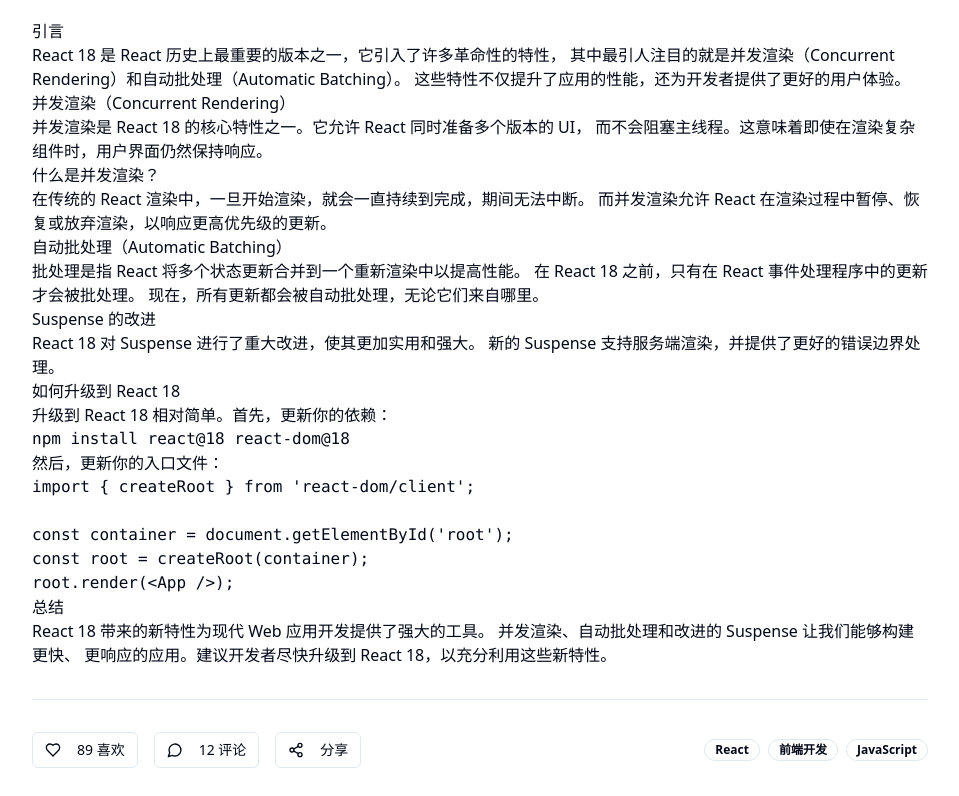
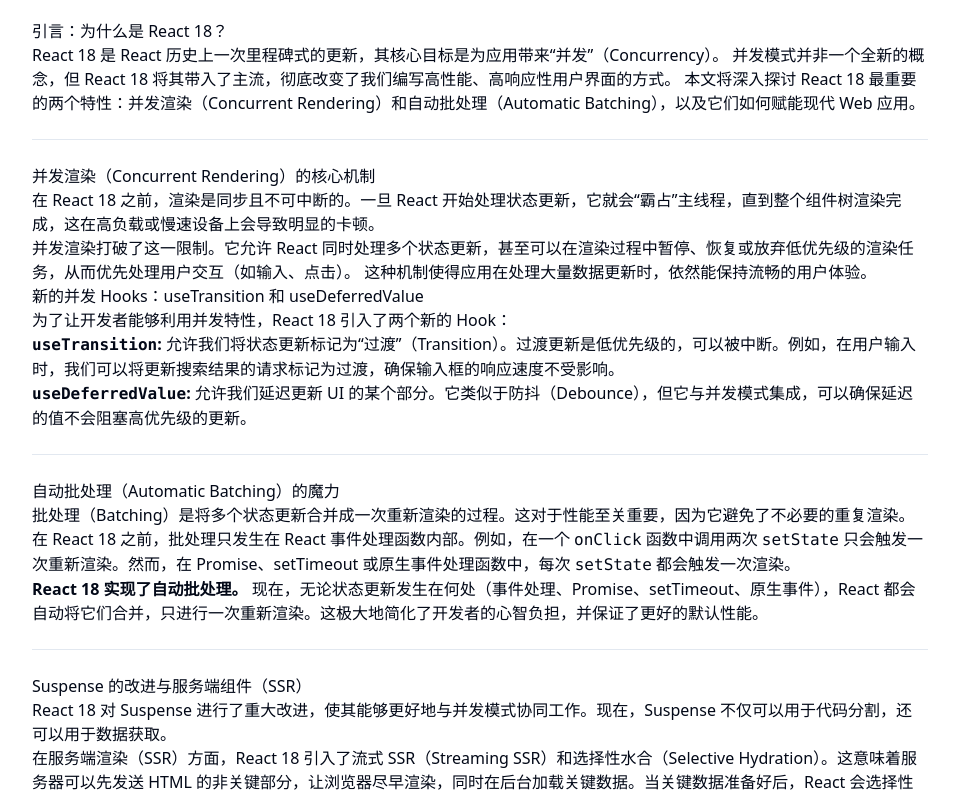
Before and after one commit to abcdqwerxsa/dyad_blog, a React (Vite) app: page /posts/1 in a window 1280 px wide. Shown: the part 820-1616 px from the top of the page, without its empty margins (160-1119 px from the left). Built offline with nearby package versions, Linux system fonts and the light colour scheme.

Commit message:
[dyad] 为文章详情页添加了详细的技术内容 - wrote 1 file(s)

```diff
--- a/src/pages/PostDetail.tsx
+++ b/src/pages/PostDetail.tsx
@@ -92,60 +92,65 @@ const PostDetail = () => {
 
           {/* Article Content */}
           <div className="prose prose-lg max-w-none mb-8">
-            <h2>引言</h2>
+            <h2>引言：为什么是 React 18？</h2>
             <p>
-              React 18 是 React 历史上最重要的版本之一，它引入了许多革命性的特性，
-              其中最引人注目的就是并发渲染（Concurrent Rendering）和自动批处理（Automatic Batching）。
-              这些特性不仅提升了应用的性能，还为开发者提供了更好的用户体验。
+              React 18 是 React 历史上一次里程碑式的更新，其核心目标是为应用带来“并发”（Concurrency）。
+              并发模式并非一个全新的概念，但 React 18 将其带入了主流，彻底改变了我们编写高性能、高响应性用户界面的方式。
+              本文将深入探讨 React 18 最重要的两个特性：并发渲染（Concurrent Rendering）和自动批处理（Automatic Batching），以及它们如何赋能现代 Web 应用。
             </p>
 
-            <h2>并发渲染（Concurrent Rendering）</h2>
+            <Separator className="my-6" />
+
+            <h2>并发渲染（Concurrent Rendering）的核心机制</h2>
             <p>
-              并发渲染是 React 18 的核心特性之一。它允许 React 同时准备多个版本的 UI，
-              而不会阻塞主线程。这意味着即使在渲染复杂组件时，用户界面仍然保持响应。
+              在 React 18 之前，渲染是同步且不可中断的。一旦 React 开始处理状态更新，它就会“霸占”主线程，直到整个组件树渲染完成，这在高负载或慢速设备上会导致明显的卡顿。
+            </p>
+            <p>
+              并发渲染打破了这一限制。它允许 React 同时处理多个状态更新，甚至可以在渲染过程中暂停、恢复或放弃低优先级的渲染任务，从而优先处理用户交互（如输入、点击）。
+              这种机制使得应用在处理大量数据更新时，依然能保持流畅的用户体验。
             </p>
 
-            <h3>什么是并发渲染？</h3>
+            <h3>新的并发 Hooks：useTransition 和 useDeferredValue</h3>
             <p>
-              在传统的 React 渲染中，一旦开始渲染，就会一直持续到完成，期间无法中断。
-              而并发渲染允许 React 在渲染过程中暂停、恢复或放弃渲染，以响应更高优先级的更新。
+              为了让开发者能够利用并发特性，React 18 引入了两个新的 Hook：
+            </p>
+            <ul>
+              <li>
+                <strong><code>useTransition</code>:</strong> 允许我们将状态更新标记为“过渡”（Transition）。过渡更新是低优先级的，可以被中断。例如，在用户输入时，我们可以将更新搜索结果的请求标记为过渡，确保输入框的响应速度不受影响。
+              </li>
+              <li>
+                <strong><code>useDeferredValue</code>:</strong> 允许我们延迟更新 UI 的某个部分。它类似于防抖（Debounce），但它与并发模式集成，可以确保延迟的值不会阻塞高优先级的更新。
+              </li>
+            </ul>
+
+            <Separator className="my-6" />
+
+            <h2>自动批处理（Automatic Batching）的魔力</h2>
+            <p>
+              批处理（Batching）是将多个状态更新合并成一次重新渲染的过程。这对于性能至关重要，因为它避免了不必要的重复渲染。
+            </p>
+            <p>
+              在 React 18 之前，批处理只发生在 React 事件处理函数内部。例如，在一个 <code>onClick</code> 函数中调用两次 <code>setState</code> 只会触发一次重新渲染。然而，在 Promise、setTimeout 或原生事件处理函数中，每次 <code>setState</code> 都会触发一次渲染。
+            </p>
+            <p>
+              <strong>React 18 实现了自动批处理。</strong> 现在，无论状态更新发生在何处（事件处理、Promise、setTimeout、原生事件），React 都会自动将它们合并，只进行一次重新渲染。这极大地简化了开发者的心智负担，并保证了更好的默认性能。
             </p>
 
-            <h2>自动批处理（Automatic Batching）</h2>
+            <Separator className="my-6" />
+
+            <h2>Suspense 的改进与服务端组件（SSR）</h2>
             <p>
-              批处理是指 React 将多个状态更新合并到一个重新渲染中以提高性能。
-              在 React 18 之前，只有在 React 事件处理程序中的更新才会被批处理。
-              现在，所有更新都会被自动批处理，无论它们来自哪里。
+              React 18 对 Suspense 进行了重大改进，使其能够更好地与并发模式协同工作。现在，Suspense 不仅可以用于代码分割，还可以用于数据获取。
+            </p>
+            <p>
+              在服务端渲染（SSR）方面，React 18 引入了流式 SSR（Streaming SSR）和选择性水合（Selective Hydration）。这意味着服务器可以先发送 HTML 的非关键部分，让浏览器尽早渲染，同时在后台加载关键数据。当关键数据准备好后，React 会选择性地对页面进行水合，而不是等待整个应用加载完成，从而显著提升了大型应用的加载速度和用户感知性能。
             </p>
 
-            <h2>Suspense 的改进</h2>
+            <Separator className="my-6" />
+
+            <h2>总结与展望</h2>
             <p>
-              React 18 对 Suspense 进行了重大改进，使其更加实用和强大。
-              新的 Suspense 支持服务端渲染，并提供了更好的错误边界处理。
-            </p>
-
-            <h2>如何升级到 React 18</h2>
-            <p>
-              升级到 React 18 相对简单。首先，更新你的依赖：
-            </p>
-
-            <pre><code>{`npm install react@18 react-dom@18`}</code></pre>
-
-            <p>
-              然后，更新你的入口文件：
-            </p>
-
-            <pre><code>{`import { createRoot } from 'react-dom/client';
-
-const container = document.getElementById('root');
-const root = createRoot(container);
-root.render(<App />);`}</code></pre>
-
-            <h2>总结</h2>
-            <p>
-              React 18 带来的新特性为现代 Web 应用开发提供了强大的工具。
-              并发渲染、自动批处理和改进的 Suspense 让我们能够构建更快、
-              更响应的应用。建议开发者尽快升级到 React 18，以充分利用这些新特性。
+              React 18 不仅仅是版本号的升级，它代表了 React 架构的一次深刻变革。并发模式和自动批处理是构建现代、高性能 Web 应用的基石。建议所有 React 开发者尽快拥抱 React 18，并开始探索如何利用这些新特性来优化您的应用的用户体验。
             </p>
           </div>
 
```
